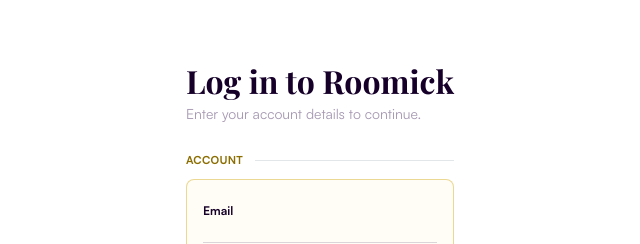
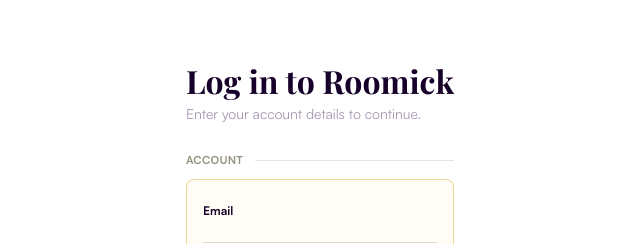
Before and after one commit to mosh-d/roomick-pms-frontend, a Next.js app: page /login in a window 1280 px wide. Shown: the top 244 px of the page, without its empty margins (320-960 px from the left). Built offline with nearby package versions, Linux system fonts and the light colour scheme; no server answers; a web font is replaced by a local one.

Commit message:
(fix): Use dark primary at 50% opacity for subsection labels

```diff
--- a/components/ui/Section.tsx
+++ b/components/ui/Section.tsx
@@ -19,9 +19,12 @@
  * renders for this specific screen — direct call: review/detail cards use
  * this system's own `accent` token, not the mockup's colors.
  *
- * Uses `primary-text` (the AA-contrast-safe gold, not raw `primary`) for
- * the label regardless of `tone` — the label itself is always this app's
- * one consistent gold, only the box beneath it changes.
+ * Uses `primary-dark` at 50% opacity for the label regardless of `tone` —
+ * the label itself is always this one muted bronze, only the box beneath
+ * it changes. Not `primary-text` (the AA-contrast-safe gold used for small
+ * accent text elsewhere) — direct correction: the label is the DARK
+ * primary variant pulled back with opacity, not the gold variant at full
+ * strength.
  */
 export function Section({
   label,
@@ -37,7 +40,7 @@
   return (
     <div className={`flex flex-col gap-3 ${className}`}>
       <div className="flex items-center gap-3">
-        <h3 className="text-tiny font-bold uppercase tracking-wide text-primary-text whitespace-nowrap">{label}</h3>
+        <h3 className="text-tiny font-bold uppercase tracking-wide text-primary-dark/50 whitespace-nowrap">{label}</h3>
         <div className="h-px flex-1 bg-accent/30" />
       </div>
       <div className={`rounded-card border p-4 flex flex-col gap-4 ${CARD_TONE_CLASSES[tone]}`}>{children}</div>
```
